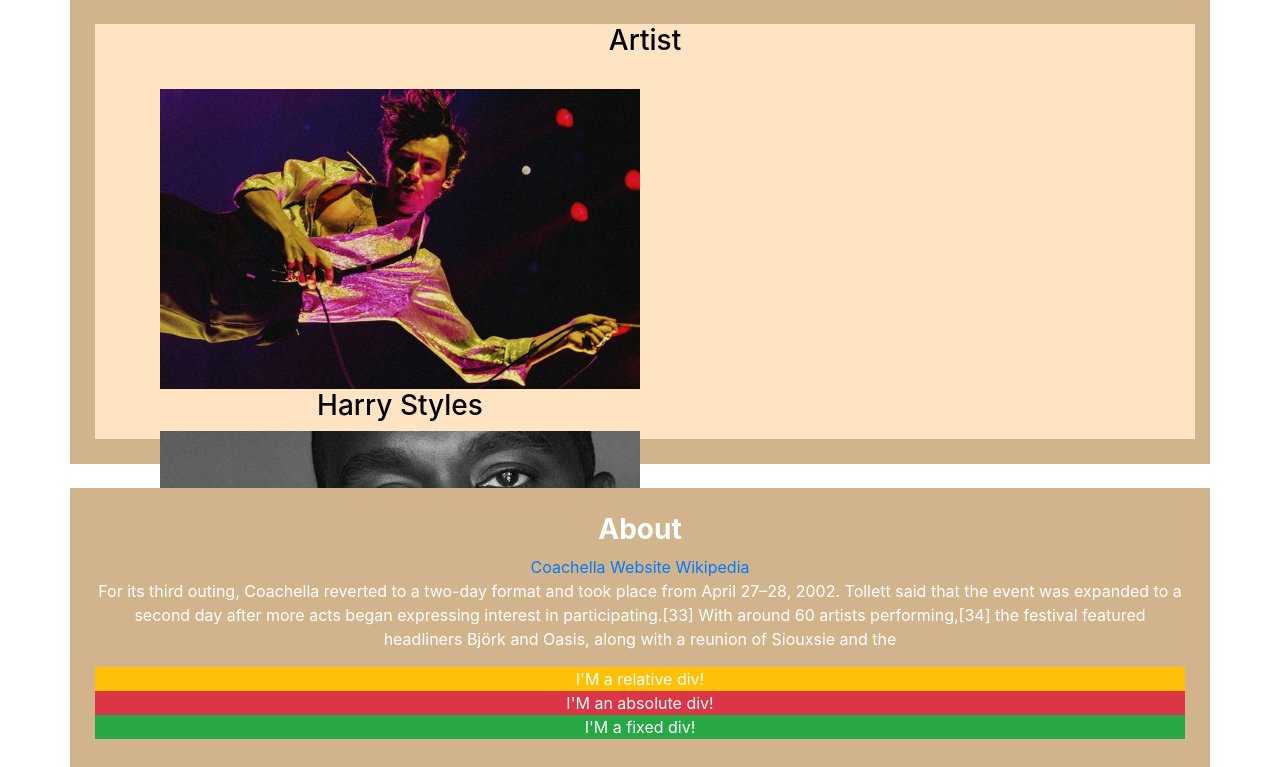
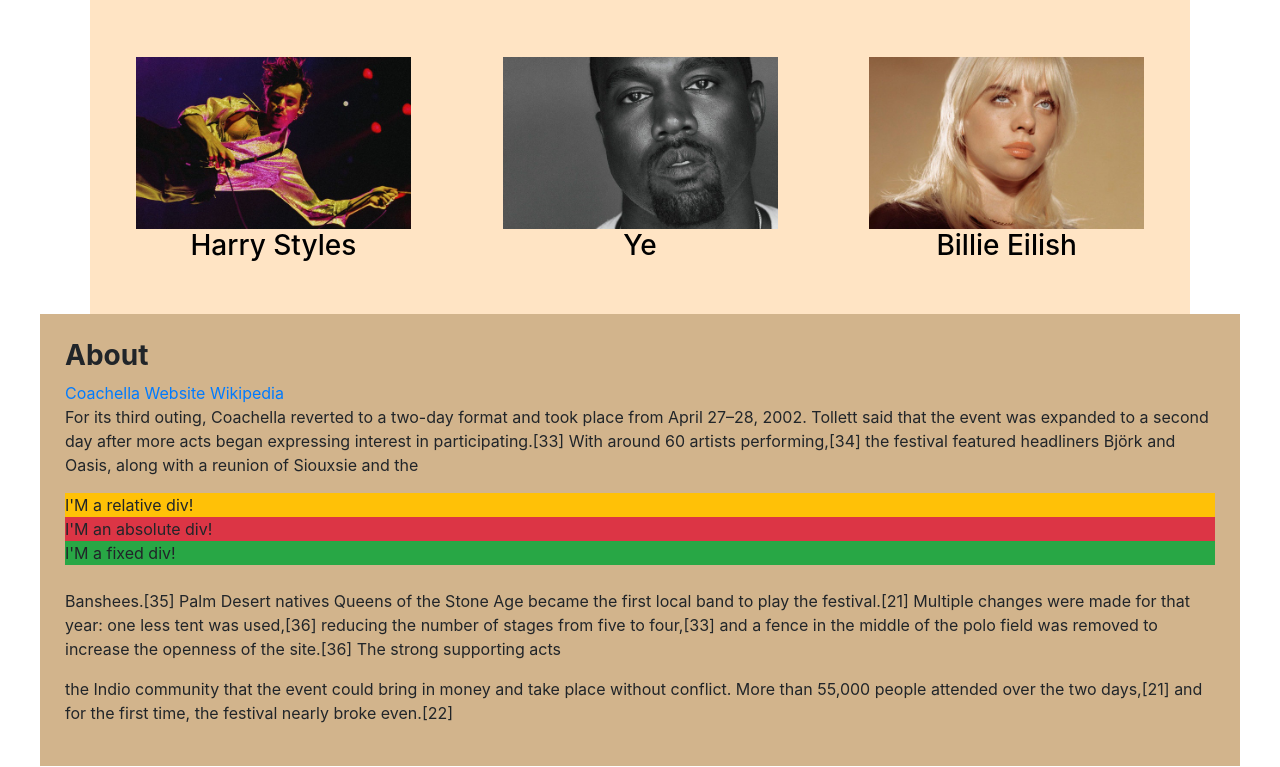
Before and after one commit to Aksume/Pairing-Exercise, a plain HTML site: page index.html in a window 1280 px wide. Shown: the part 751-1518 px from the top of the page. Drawn offline with nearby package versions, Linux system fonts and the light colour scheme; a web font is replaced by a local one.

Commit message:
feat(update): fixed rows and border

```diff
--- a/style.css
+++ b/CSS/style.css
@@ -11,8 +11,8 @@
 }
 .logo{
     position: absolute;
-    top: 8px;
-    left: 250px;
+    margin-top: 75px;
+    left: 90px;
     font-size: 3rem;
 }
 .artist{
@@ -25,24 +25,23 @@
     justify-content: center;
     margin: 0 auto;
     font-size: 2rem;
+    padding: 25px;
 }
 .artimgbx{
     background-color: bisque;
-    height: 350px;
+    height: 300px;
     width: 1100px;
     display: flex;
     justify-content: center;
     margin: 0 auto;
     color: black;
 }
-.row {
+.rows {
     display: flex;
     align-items: center;
-  }
-/* .harry{
-    border: solid black;
-    height: 200px;
-    width: 300px;
-    background-color: aqua;
-
-} */
+}
+.container2{
+    background-color: tan;
+    padding: 25px;
+    width: 1200px;
+}
--- a/CSS/styles.css
+++ /dev/null
@@ -1,6 +0,0 @@
-.container{
-    background-color: tan;
-    padding: 25px;
-    width: 1200px;
-
-}
--- a/index.html
+++ b/index.html
@@ -10,12 +10,11 @@
     <link rel="stylesheet" href="https://stackpath.bootstrapcdn.com/bootstrap/4.3.1/css/bootstrap.min.css"
         integrity="sha384-ggOyR0iXCbMQv3Xipma34MD+dH/1fQ784/j6cY/iJTQUOhcWr7x9JvoRxT2MZw1T" crossorigin="anonymous">
     <link rel="preconnect" href="https://fonts.googleapis.com">
-    <link rel="stylesheet" href="CSS/styles.css">
     <script src="https://kit.fontawesome.com/332a215f17.js" crossorigin="anonymous"></script>
     <link href="https://fonts.googleapis.com/css2?family=Lato:wght@400;700&display=swap" rel="stylesheet">
 <link rel="preconnect" href="https://fonts.gstatic.com" crossorigin>
 <link href="https://fonts.googleapis.com/css2?family=Amiko:wght@600&display=swap" rel="stylesheet">
-    <link rel="stylesheet" href="/style.css">
+    <link rel="stylesheet" href="CSS/style.css">
 </head>
 <body>
     <div class="container">
@@ -30,7 +29,7 @@
         </div>
     <div class="artimgbx">
 
-        <div class="row">
+        <div class="rows">
             <div class="column">
             <img src="/images/harry.jpeg" alt="Harry Styles image" style="width:75%">
             <h3>Harry Styles</h3>
@@ -47,8 +46,8 @@
     </div>
     </div>
 
-  <section id="yellow-box" class="variety pt-4">
-        <div class="container">
+  <section id="yellow-box" class="variety d-flex justify-content-center">
+        <div class="container2">
             <div>
                 <h3><b>About</b></h3>
                 <a href="https://www.coachella.com/">Coachella Website</a> <a href="https://en.ikipedia.org/wiki/Coachella_Valley_Music_and_Arts_Festival"
```
